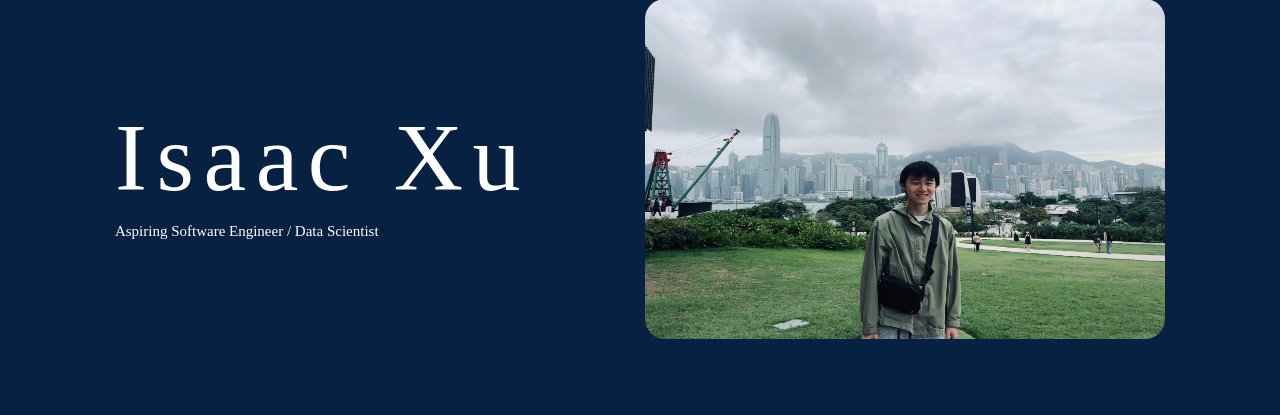
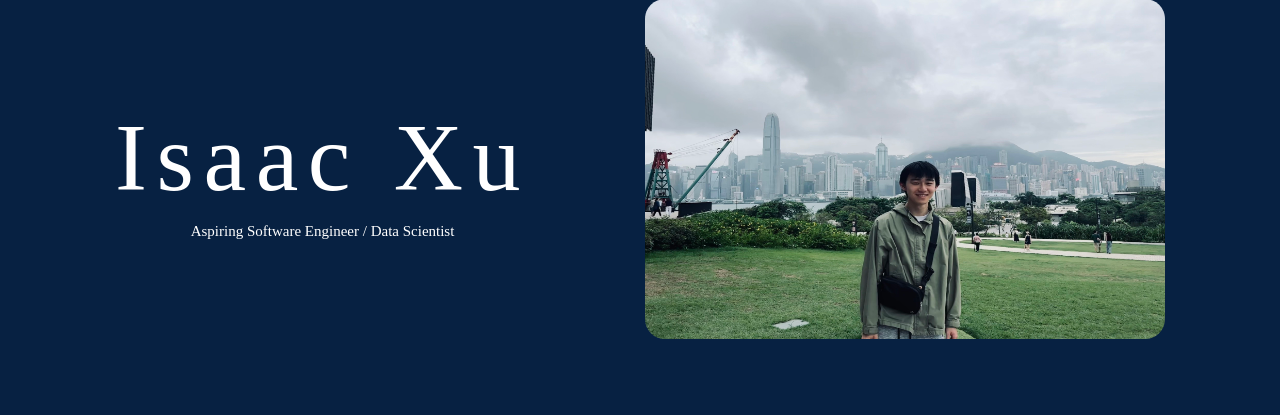
Before and after one commit to ixu100/portfolio, a Flask app: page / in a window 1280 px wide. Shown: the part 239-654 px from the top of the page. Run offline with Flask 3, Linux system fonts and the light colour scheme; some libraries are stand-ins or nearby versions; some web fonts are replaced.

Commit message:
minor fixes

```diff
--- a/static/css/contact.css
+++ b/static/css/contact.css
@@ -14,8 +14,7 @@
   align-items: center;
 }
 .contact-inf{
-  display: flex;
-  align-items: flex-start;
+  text-align: start;
   font-family: Futura;
   line-height: 1.6;
   color: white;
--- a/static/css/general.css
+++ b/static/css/general.css
@@ -4,6 +4,10 @@
 }
 main{
   flex-grow: 1;
+}
+p {
+  margin: 0 auto;
+  text-align: center;
 }
 body{
   position: relative;
```
